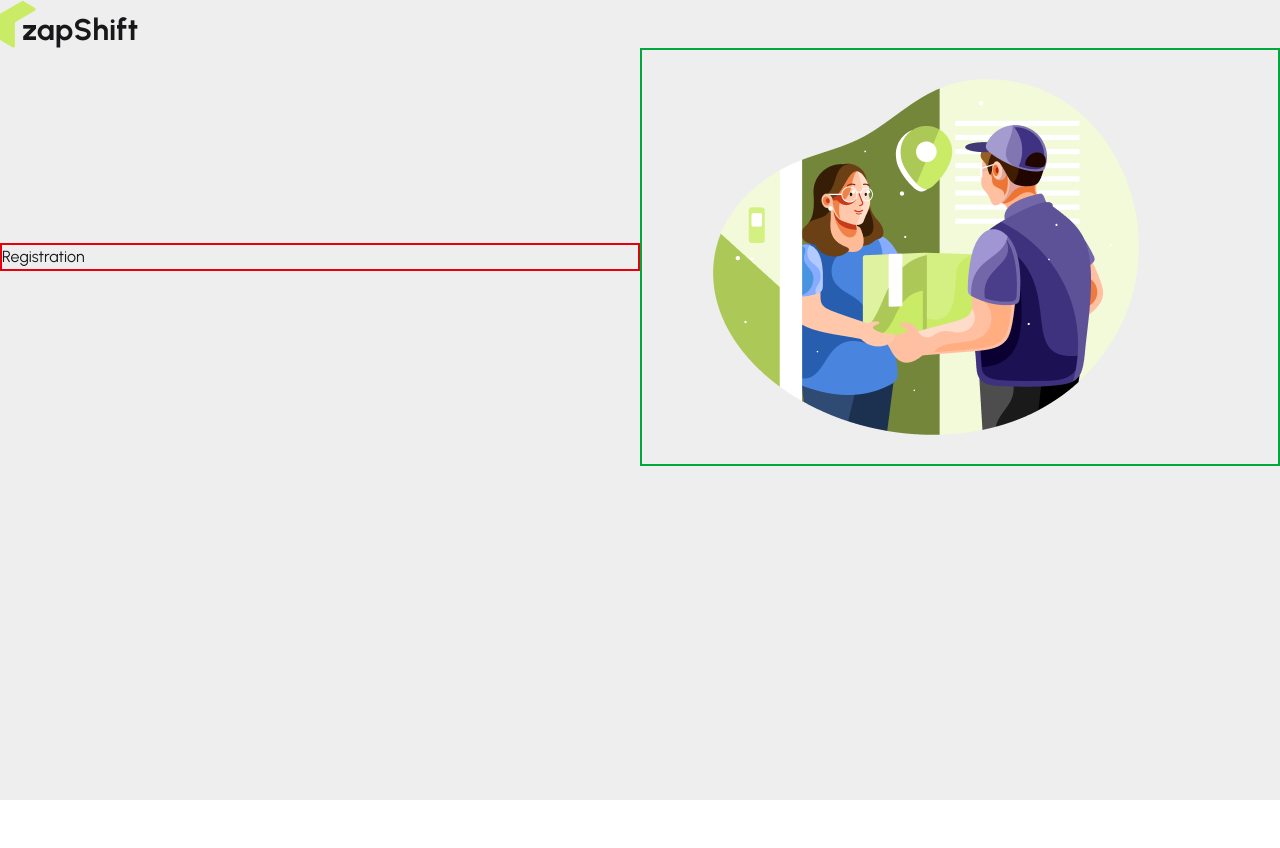
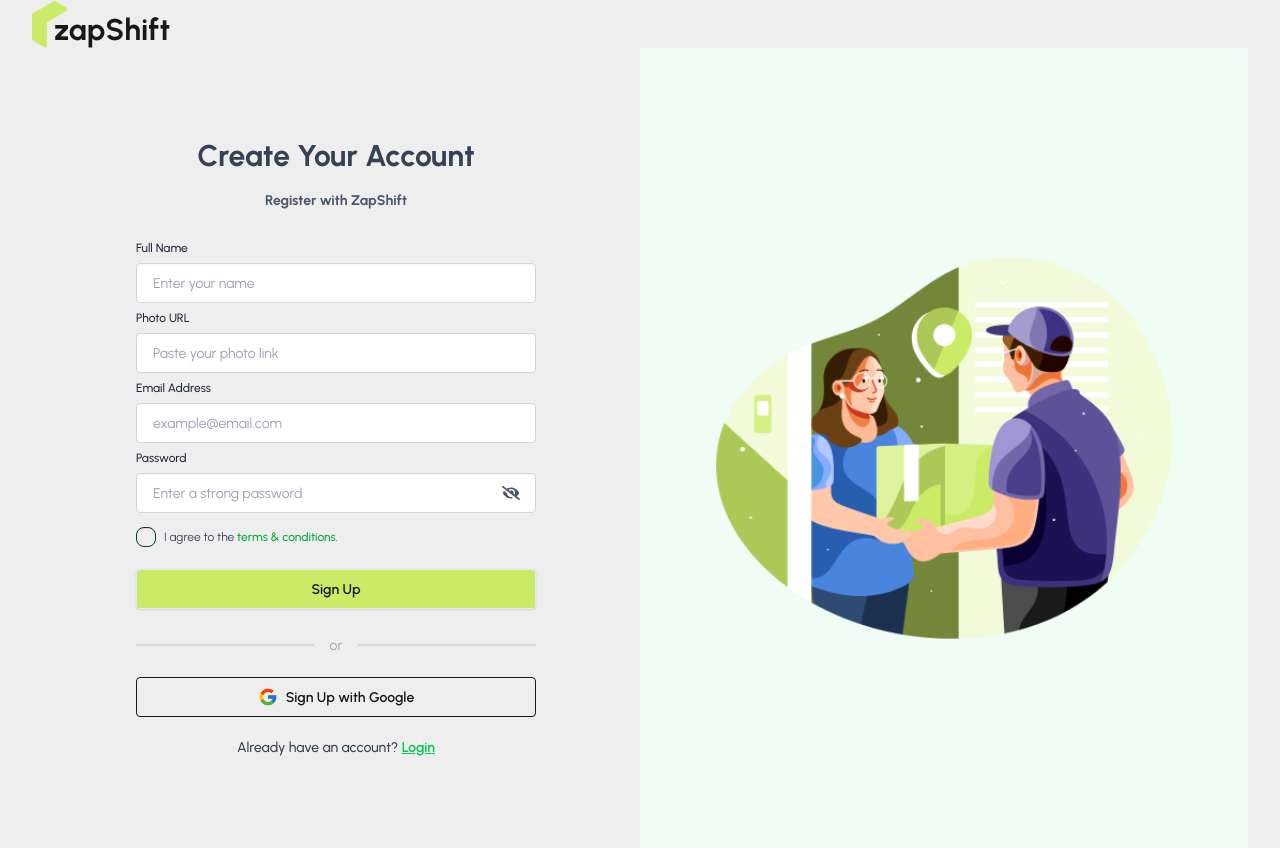
Before and after one commit to sm-remal/zap-shift-client, a React (Vite) app: page /registration in a window 1280 px wide. Before the commit the page ends 800 px from the top, so only its background shows below. Built offline with nearby package versions, Linux system fonts and the light colour scheme.

Commit message:
registration page update

```diff
--- a/package.json
+++ b/package.json
@@ -17,6 +17,7 @@
     "react": "^19.2.0",
     "react-dom": "^19.2.0",
     "react-fast-marquee": "^1.6.5",
+    "react-hook-form": "^7.66.1",
     "react-icons": "^5.5.0",
     "react-leaflet": "^5.0.0-rc.2",
     "react-responsive-carousel": "^3.2.23",
--- a/src/layouts/AuthLayout.jsx
+++ b/src/layouts/AuthLayout.jsx
@@ -5,15 +5,26 @@ import authImage from "../assets/authImage.png"
 
 const AuthLayout = () => {
     return (
-        <div className='flex flex-col min-h-screen bg-base-300 max-w-screen-2xl m-auto max-xl:max-w-7xl max-lg:max-w-5xl max-md:max-w-3xl max-sm:max-w-screen-sm'>
-            <Logo></Logo>
-            <div className='flex justify-center items-center'>
-                <div className='flex-1 border-2 border-red-600'>
-                    <Outlet></Outlet>
+         <div className='min-h-screen bg-base-300 flex flex-col'>
+
+            <div className="max-w-screen-2xl w-full mx-auto px-4 sm:px-6 lg:px-8">
+
+                <Logo />
+
+                <div className='flex flex-col md:flex-row min-h-screen'>
+
+                    {/* LEFT SIDE FORM */}
+                    <div className='flex-1 min-h-[60vh] md:min-h-screen flex justify-center items-center'>
+                        <Outlet />
+                    </div>
+
+                    {/* RIGHT SIDE IMAGE */}
+                    <div className='flex-1 min-h-[40vh] md:min-h-screen bg-green-50 hidden md:flex justify-center items-center'>
+                        <img src={authImage} alt="" className="w-full h-auto" />
+                    </div>
+
                 </div>
-                <div className='flex-1 border-2 border-green-600'>
-                    <img src={authImage} alt="" />
-                </div>
+
             </div>
         </div>
     );
--- a/src/pages/About/About.jsx
+++ b/src/pages/About/About.jsx
@@ -159,7 +159,7 @@ const About = () => {
     <div className="flex justify-center items-center min-h-screen p-4 sm:p-8 my-10">
 
       {/* --- Main Card Container --- */}
-      <div className="w-full max-w-5xl bg-white rounded-xl p-8 md:p-12 shadow-2xl">
+      <div className="w-full max-w-5xl bg-white rounded-xl p-8 md:p-12">
 
         {/* --- Header Section --- */}
         <header className="mb-10">
--- a/src/pages/Auth/Registration/Registration.jsx
+++ b/src/pages/Auth/Registration/Registration.jsx
@@ -1,9 +1,106 @@
-import React from 'react';
+import React, { useState } from 'react';
+import { FaEye, FaEyeSlash } from 'react-icons/fa';
+import { FcGoogle } from 'react-icons/fc';
+import { Link } from 'react-router';
 
 const Registration = () => {
+    const [success, setSuccess] = useState(false);
+    const [error, setError] = useState("");
+     const [showPassword, setShowPassword] = useState(false);
     return (
-        <div>
-            Registration
+        <div className='w-full px-4 sm:px-6 md:px-0 flex justify-center items-center min-h-full'>
+            <div className="card-body w-full max-w-md">
+                {/* Heading */}
+                <div className='flex flex-col justify-center mb-4 text-center space-y-4'>
+                    <h1 className="text-3xl font-bold text-gray-700">
+                        Create Your Account
+                    </h1>
+                    <p className='font-bold text-gray-600'>Register with ZapShift </p>
+                </div>
+
+                <form onSubmit={''}>
+                    <fieldset className="fieldset">
+                        {/* Name */}
+                        <label className="label text-gray-800 font-medium">Full Name</label>
+                        <input
+                            type="text"
+                            name="name"
+                            className="input w-full border border-gray-300 placeholder-gray-400 focus:outline-none focus:ring-0 focus:border-gray-500 px-4"
+                            required
+                            placeholder="Enter your name" />
+
+                        {/* Photo URL */}
+                        <label className="label text-gray-800 font-medium">Photo URL</label>
+                        <input
+                            type="text"
+                            name="photoURL"
+                            className="input w-full border border-gray-300 placeholder-gray-400 focus:outline-none focus:ring-0 focus:border-gray-500 px-4"
+                            placeholder="Paste your photo link" />
+
+                        {/* Email */}
+                        <label className="label text-gray-800 font-medium">Email Address</label>
+                        <input
+                            type="email"
+                            name="email"
+                            className="input w-full border border-gray-300 placeholder-gray-400 focus:outline-none focus:ring-0 focus:border-gray-500 px-4"
+                            required
+                            placeholder="example@email.com" />
+
+                        {/* Password */}
+                        <label className="label text-gray-800 font-medium">Password</label>
+                        <div className="relative flex items-center">
+                            <input
+                                type={showPassword ? "text" : "password"}
+                                name="password"
+                                className="input w-full border border-gray-300 placeholder-gray-400 focus:outline-none focus:ring-0 focus:border-gray-500 pr-12 px-4"
+                                required
+                                placeholder="Enter a strong password" />
+                            <div
+                                onClick={() => setShowPassword(!showPassword)}
+                                className="absolute right-4 text-gray-600 cursor-pointer z-10">
+                                {showPassword ? <FaEye size={18} /> : <FaEyeSlash size={18} />}
+                            </div>
+                        </div>
+
+
+                        {/* Checkbox */}
+                        <label className="label mt-2 flex items-center gap-2">
+                            <input type="checkbox" name="trams" className="checkbox checkbox-sm checkbox-secondary" />
+                            <span className="text-gray-700">I agree to the <span className="text-green-600 font-medium">terms & conditions</span>.</span>
+                        </label>
+
+                        {/* Messages */}
+                        {success && <p className="text-green-600 mt-2 font-medium"> Account created successfully! You can now log in.</p>}
+                        {error && <p className="text-red-600 mt-2 font-medium"> {error}</p>}
+
+                        {/* Sign Up Button */}
+                        <button className="btn w-full bg-primary font-semibold mt-4 shadow-sm hover:shadow-lg transition-all duration-300">
+                            Sign Up
+                        </button>
+                    </fieldset>
+                </form>
+
+                {/* Divider */}
+                <div className="divider text-gray-400">or</div>
+
+                {/* Google Sign Up */}
+                <div className="">
+                    <button
+                        onClick={''}
+                        className="btn w-full btn-outline  flex items-center justify-center gap-2 transition">
+                        <FcGoogle size={20} /> Sign Up with Google
+                    </button>
+                </div>
+
+                <div className="text-center mt-3">
+                    <p className="font-medium text-gray-700">
+                        Already have an account?{" "}
+                        <Link to="/login" className="text-green-500 underline font-semibold">
+                            Login
+                        </Link>
+                    </p>
+                </div>
+            </div>
         </div>
     );
 };
```
Also changed, not shown: 1 other file (tests, documents, lock files or other folders).
